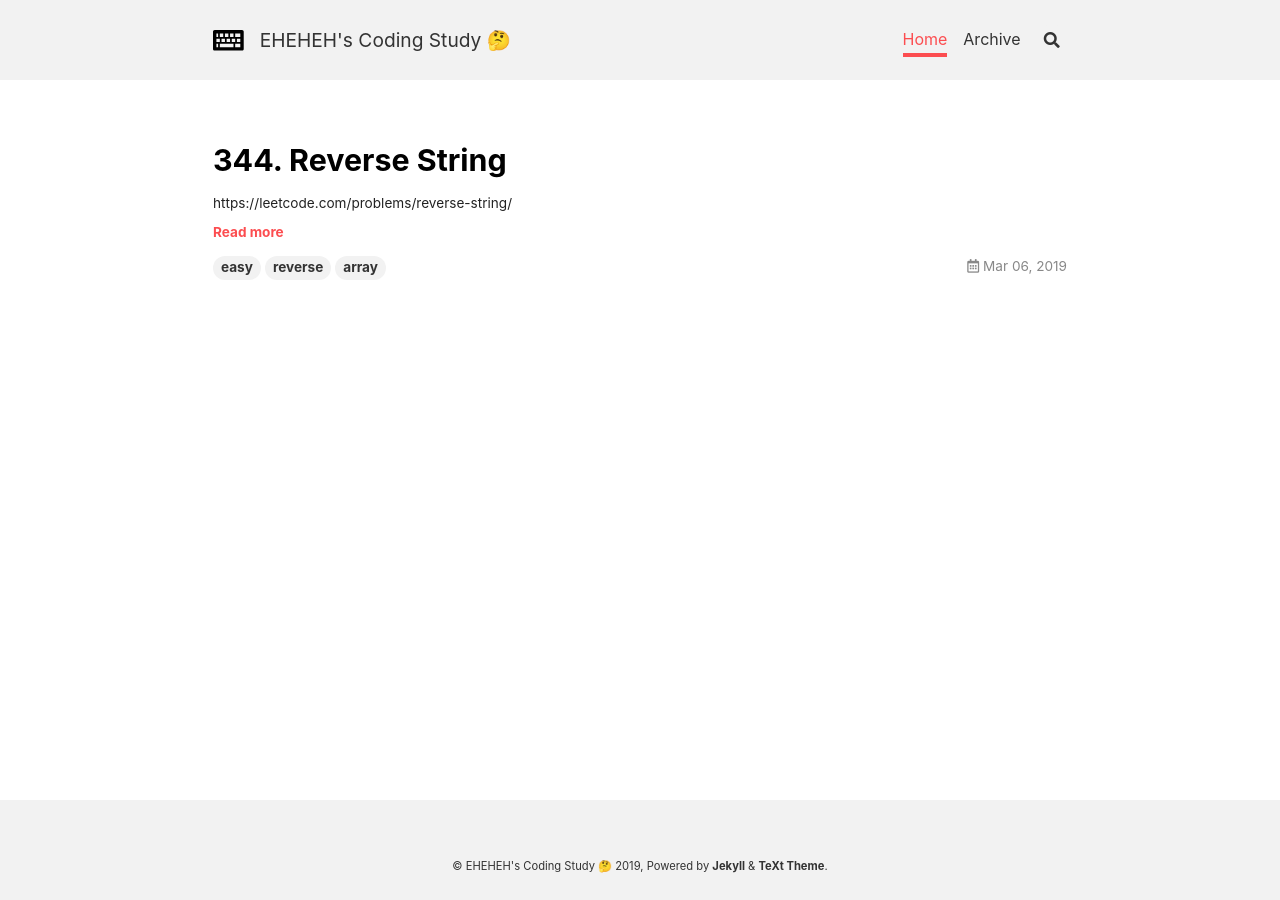
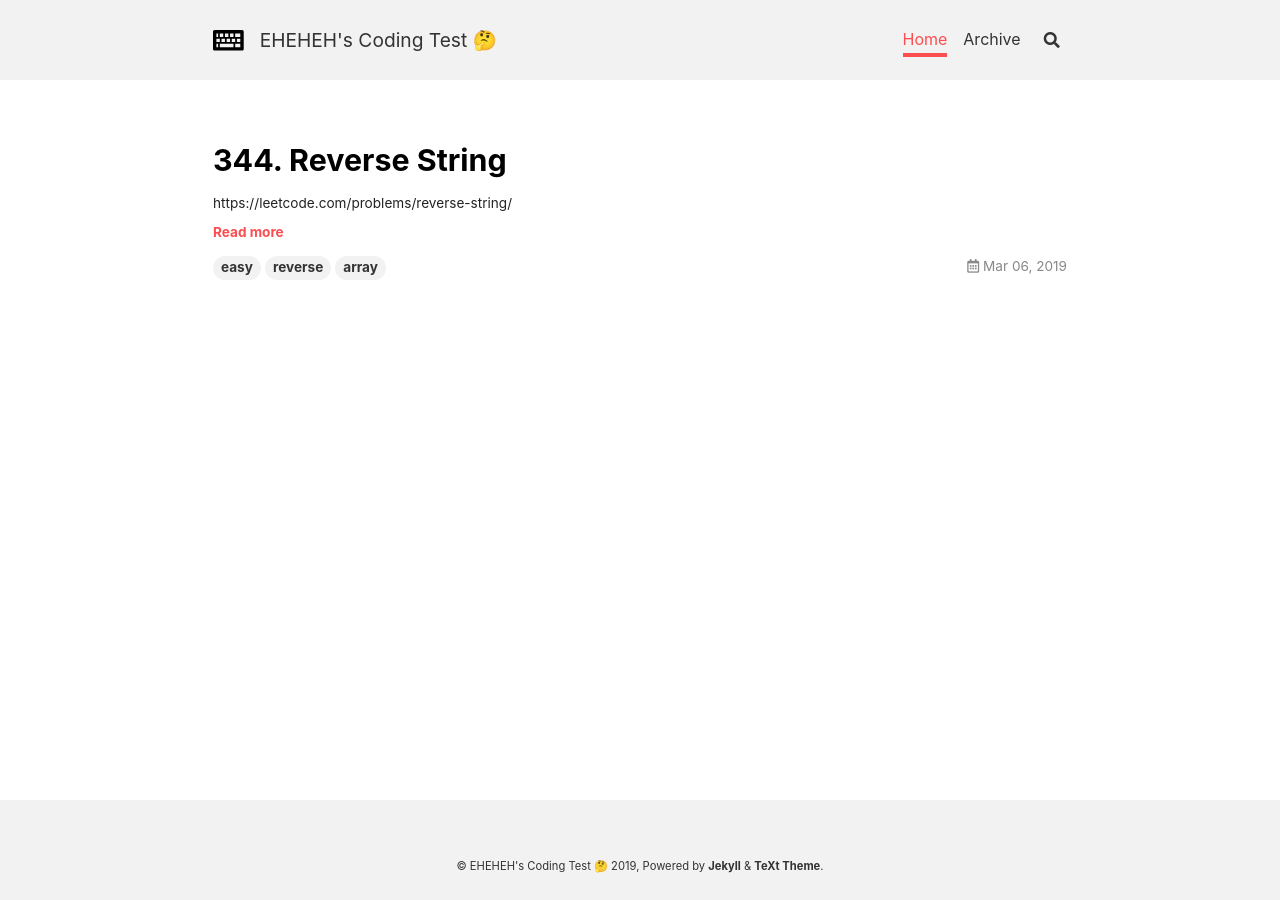
Before and after one commit to taetaetae/coding-test, a Jekyll site: the page built from index.html, in a window 1280 px wide. Built offline with Jekyll 4.4.1, drawn with Linux system fonts in a browser that asks for light colours; nearby versions of some CDN libraries; the list of posts is cut into pages by our own code.

Commit message:
Update _config.yml

```diff
--- a/_config.yml
+++ b/_config.yml
@@ -20,7 +20,7 @@ text_skin: default # "default" (default), "dark", "forest", "ocean", "chocolate"
 highlight_theme: tomorrow-night-bright # "default" (default), "tomorrow", "tomorrow-night", "tomorrow-night-eighties", "tomorrow-night-blue", "tomorrow-night-bright"
 url     : # the base hostname & protocol for your site e.g. https://www.someone.com
 baseurl : # does not include hostname
-title   : EHEHEH's Coding Study 🤔
+title   : EHEHEH's Coding Test 🤔
 description: > # this means to ignore newlines until "Language & timezone"
 
 ## => Language and Timezone
@@ -53,7 +53,7 @@ author:
 
 ## => GitHub Repository (if the site is hosted by GitHub)
 ##############################
-repository: taetaetae/coding-study
+repository: taetaetae/coding-test
 repository_tree: master
 
 
```
